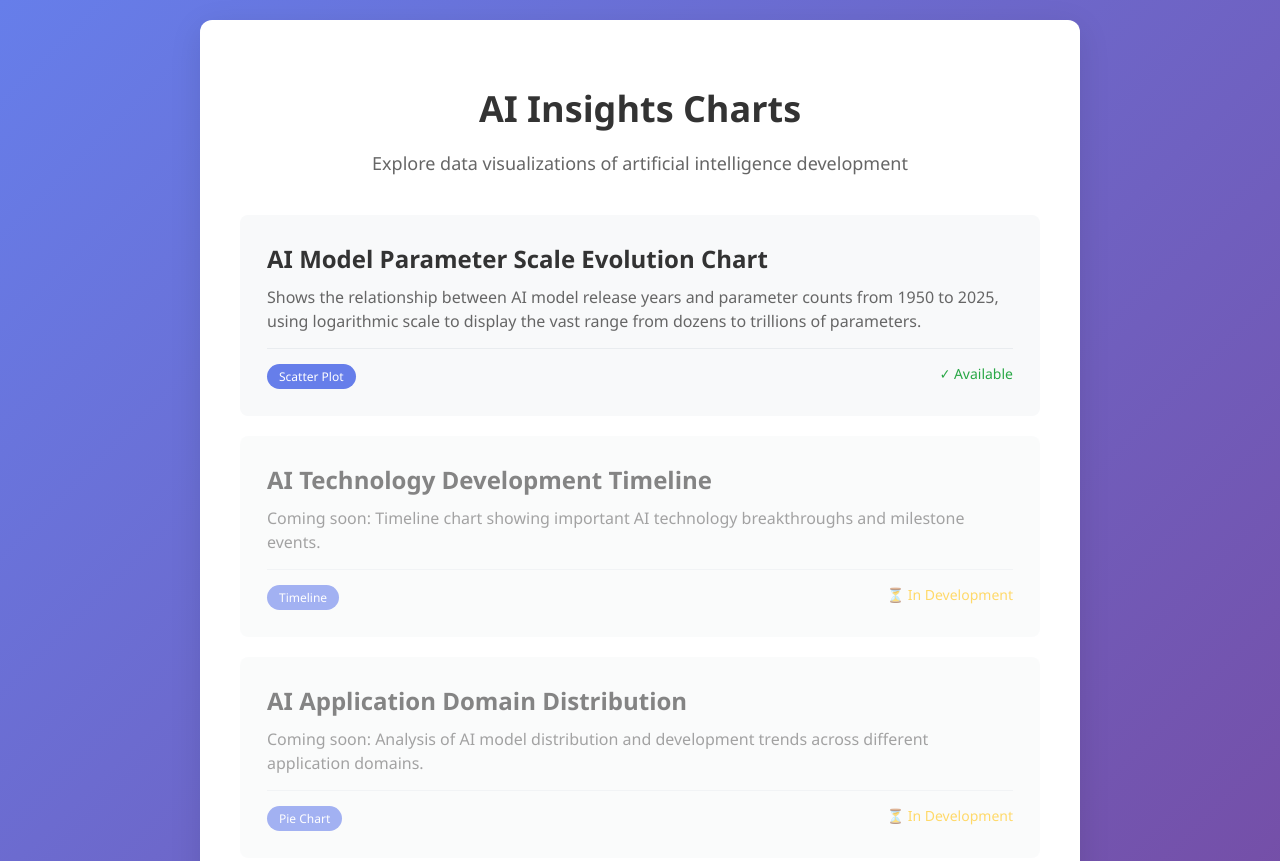
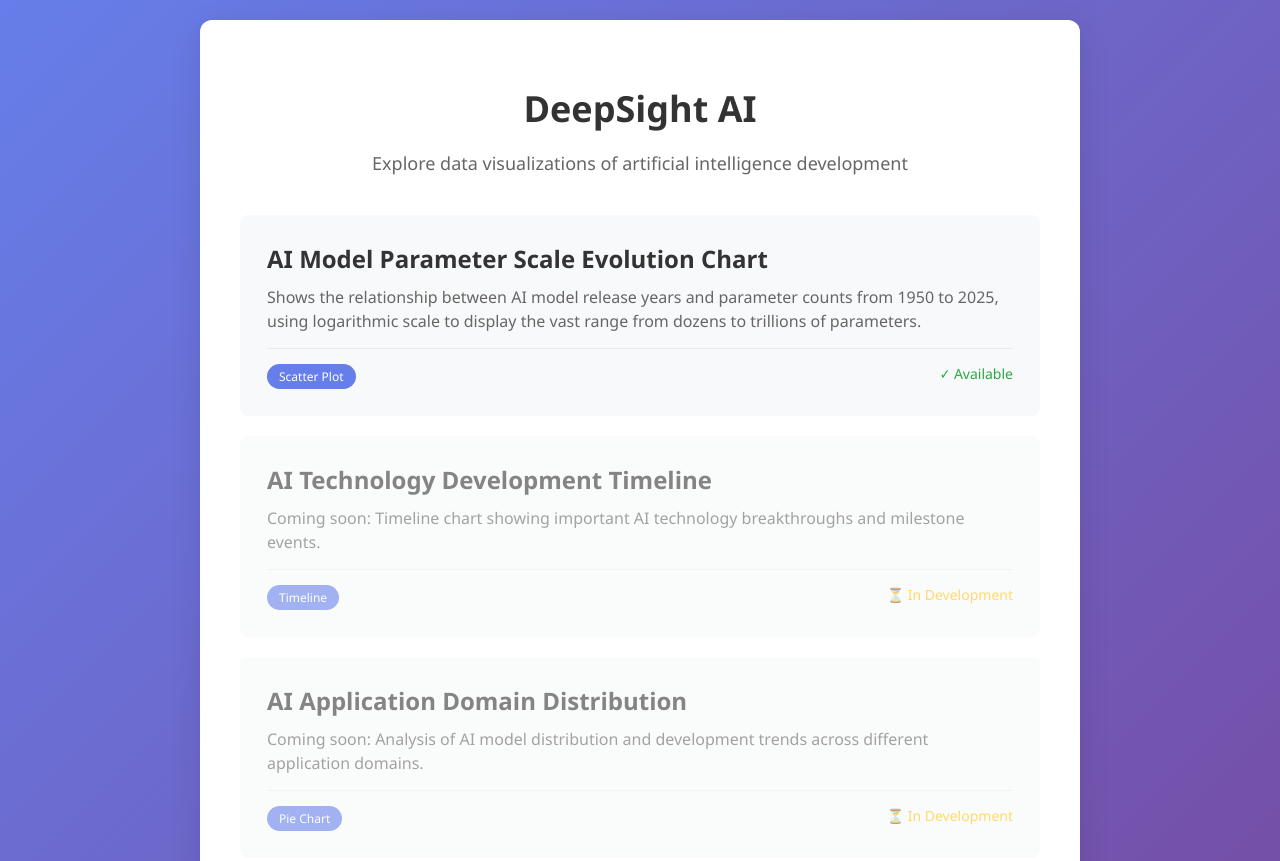
Before and after one commit to aidoge-lab/aidoge-lab.github.io, a plain HTML site: page index.html in a window 1280 px wide. Shown: the top 861 px of the page. Drawn offline with Linux system fonts and the light colour scheme.

Commit message:
rename project

```diff
--- a/index.html
+++ b/index.html
@@ -3,7 +3,7 @@
 <head>
     <meta charset="UTF-8">
     <meta name="viewport" content="width=device-width, initial-scale=1.0">
-    <title>AI Insights Charts</title>
+    <title>DeepSight AI</title>
     <style>
         body {
             font-family: 'Segoe UI', Tahoma, Geneva, Verdana, sans-serif;
@@ -98,7 +98,7 @@
 <body>
     <div class="container">
         <div class="header">
-            <h1 class="title">AI Insights Charts</h1>
+            <h1 class="title">DeepSight AI</h1>
             <p class="subtitle">Explore data visualizations of artificial intelligence development</p>
         </div>
 
```
